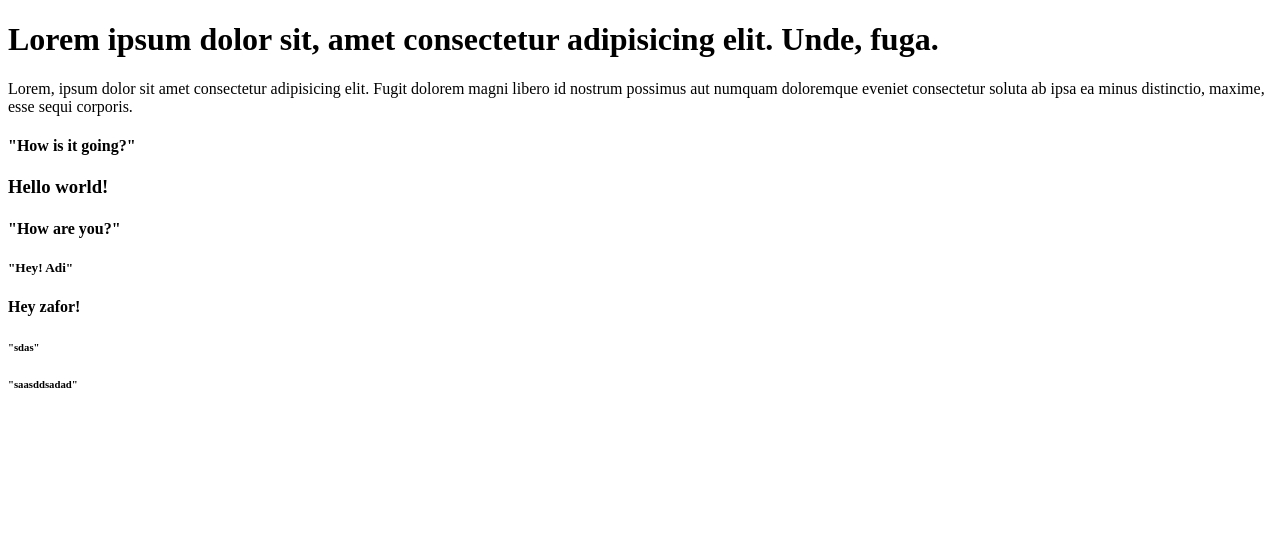
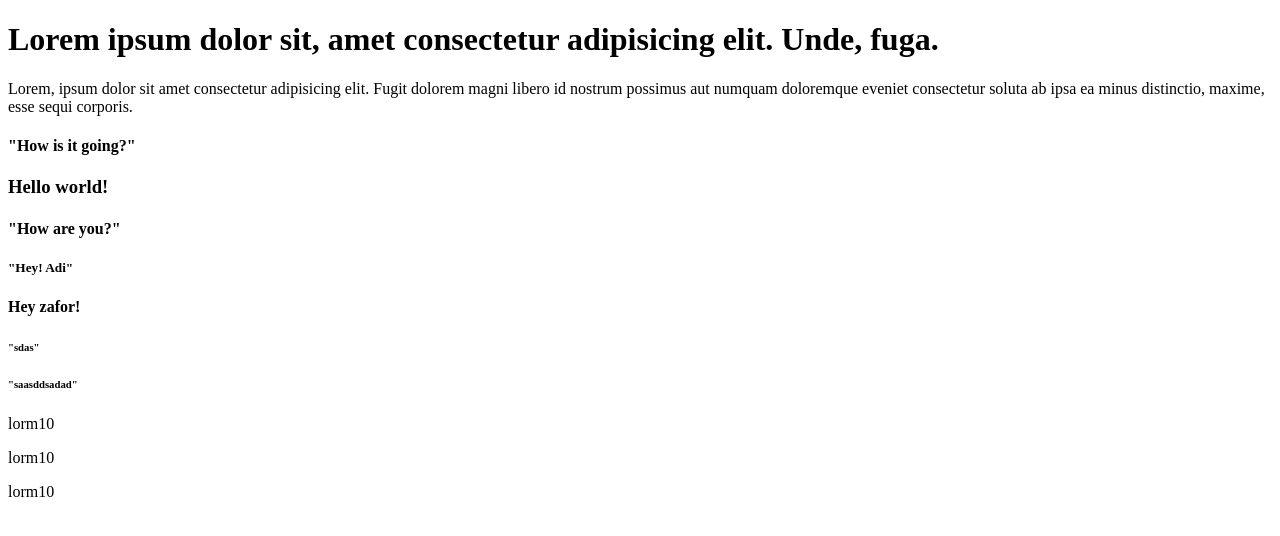
Before and after one commit to mushayed/NTN-Practice, a plain HTML site: page index.html in a window 1280 px wide. Drawn offline with Linux system fonts and the light colour scheme.

Commit message:
rahatupdate

```diff
--- a/index.html
+++ b/index.html
@@ -24,5 +24,8 @@
     <h6>"sdas"</h6>
     <h6>"saasddsadad"</h6>
 
+    <p>lorm10</p>
+    <p>lorm10</p>
+    <p>lorm10</p>
   </body>
 </html>
```
